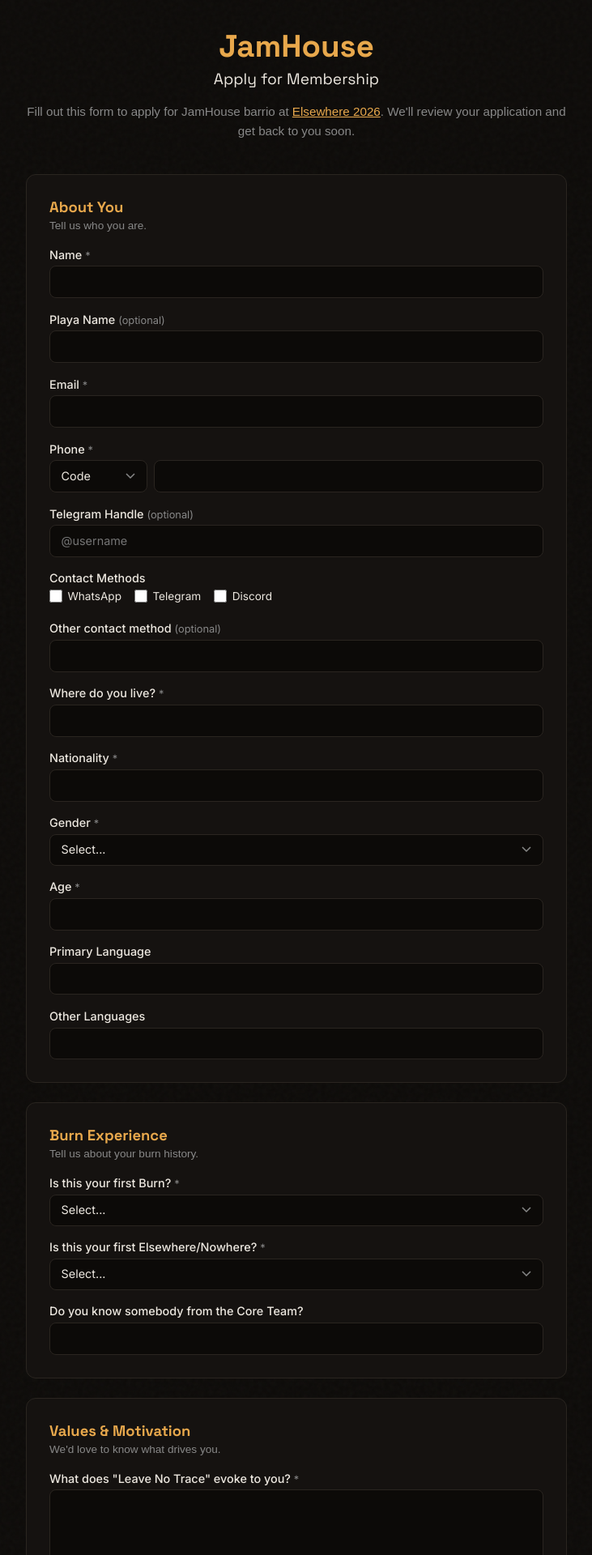
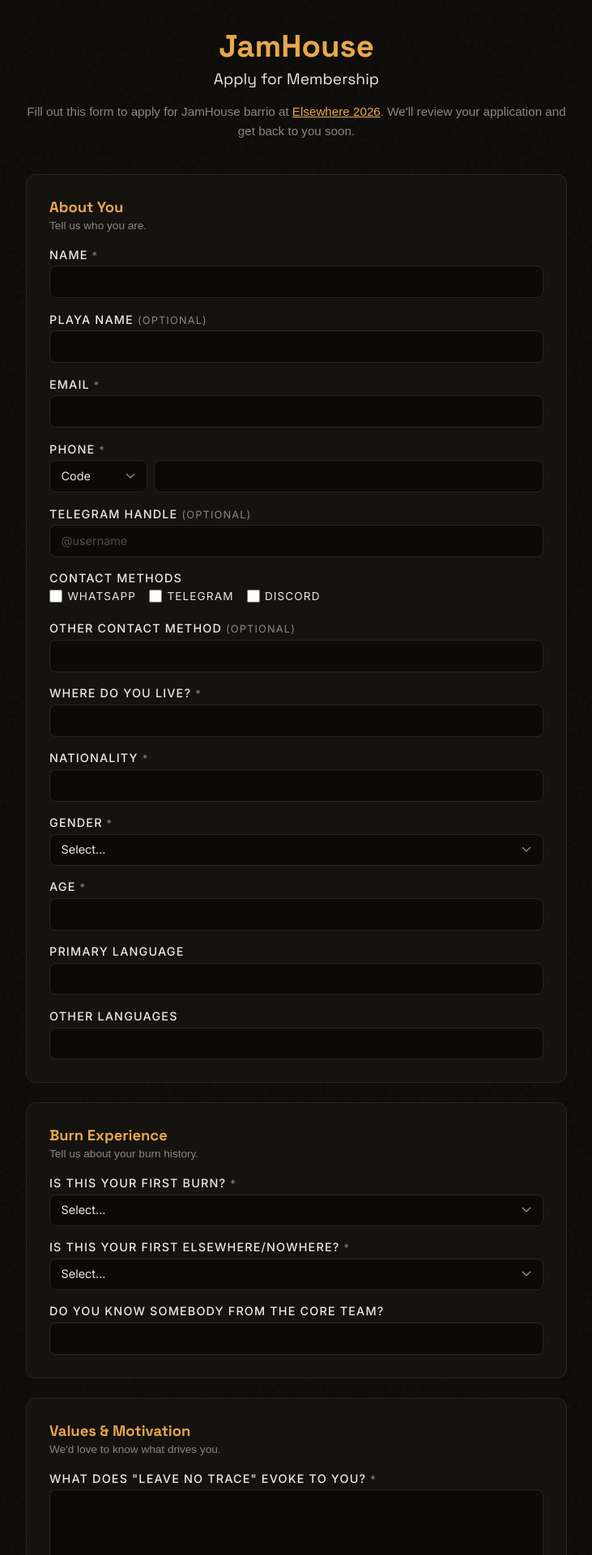
Before and after one commit to jamhousebarrio/jamhousebarrio.github.io, a Jekyll site: the page built from apply.html, in a window 1280 px wide. Shown: the top 1920 px of the page at 81% size, without its empty margins (274-1005 px from the left). Built offline with Jekyll 4.4.1, drawn with Linux system fonts in a browser that asks for light colours.

Commit message:
Profile: fix missing form styles, tidy layout
The page used .form-group and .btn classes that were never defined in
admin.css — labels, inputs, and submit buttons rendered with browser
defaults on the dark theme. Add a shared form styles block (form-group,
form-grid, form-actions, form-msg, btn, panel-form) and update the
profile page to use them.

Personal Info fields now lay out in a responsive 2-column grid instead
of an 8-row single column. Admin/Member badge moves into the panel
header as a pill. Password panel and Personal Info panel are both
capped at 760px so they don't sprawl on wide displays.

Co-Authored-By: Claude Opus 4.7 (1M context) <noreply@anthropic.com>

```diff
--- a/assets/css/admin.css
+++ b/assets/css/admin.css
@@ -208,7 +208,47 @@ table tbody tr:nth-child(even) td { background: rgba(255,255,255,0.012); }
 .btn-danger:hover, .btn-danger-sm:hover { text-decoration: underline; opacity: 1; color: #e74c3c; }
 .btn-sm { font-size: 0.75rem; padding: 0.35rem 0.8rem; }
 
+/* Generic primary button (used on forms) */
+.btn {
+  padding: 10px 24px; background: var(--accent); border: none; border-radius: var(--radius-sm);
+  color: var(--bg); font-family: var(--heading); font-size: 0.88rem; font-weight: 700;
+  cursor: pointer; transition: all 0.15s; letter-spacing: 0.02em;
+}
+.btn:hover { background: var(--accent-dim); transform: translateY(-1px); box-shadow: 0 4px 12px rgba(232,168,76,0.2); }
+.btn:active { transform: translateY(0); }
+.btn:disabled { opacity: 0.5; cursor: not-allowed; transform: none; box-shadow: none; }
+
 /* ═══════════════════════════════════════ FORMS ═══════════════════════════════════════ */
+.panel-form { max-width: 760px; }
+.form-group { margin-bottom: 14px; }
+.form-group label {
+  display: block; font-family: var(--heading); font-size: 0.72rem; font-weight: 600;
+  color: var(--text-muted); margin-bottom: 6px; letter-spacing: 0.08em;
+  text-transform: uppercase;
+}
+.form-group input[type="text"],
+.form-group input[type="email"],
+.form-group input[type="password"],
+.form-group input[type="tel"],
+.form-group input[type="number"],
+.form-group select,
+.form-group textarea {
+  width: 100%; padding: 10px 14px; font-size: 0.92rem;
+  background: var(--bg); border: 1px solid var(--border); border-radius: var(--radius-sm);
+  color: var(--text); font-family: var(--body);
+  transition: border-color 0.15s, box-shadow 0.15s;
+}
+.form-group input:focus, .form-group select:focus, .form-group textarea:focus {
+  outline: none; border-color: var(--accent);
+  box-shadow: 0 0 0 3px var(--accent-glow-subtle);
+}
+.form-group input::placeholder { color: var(--text-muted); opacity: 0.55; }
+.form-grid { display: grid; grid-template-columns: repeat(2, 1fr); gap: 0 20px; }
+@media (max-width: 640px) { .form-grid { grid-template-columns: 1fr; } }
+.form-actions { display: flex; align-items: center; gap: 16px; margin-top: 12px; flex-wrap: wrap; }
+.form-msg { font-size: 0.85rem; color: var(--text-muted); min-height: 1em; }
+
+/* ═══════════════════════════════════════ FILTERS ═══════════════════════════════════════ */
 .filter-row { display: flex; gap: 8px; align-items: center; margin-bottom: 12px; flex-wrap: wrap; }
 .filter-row select, .filter-row input {
   background: var(--bg); border: 1px solid var(--border); border-radius: var(--radius-sm);
```
Also changed, not shown: admin/profile.html (+13 -5 lines).
